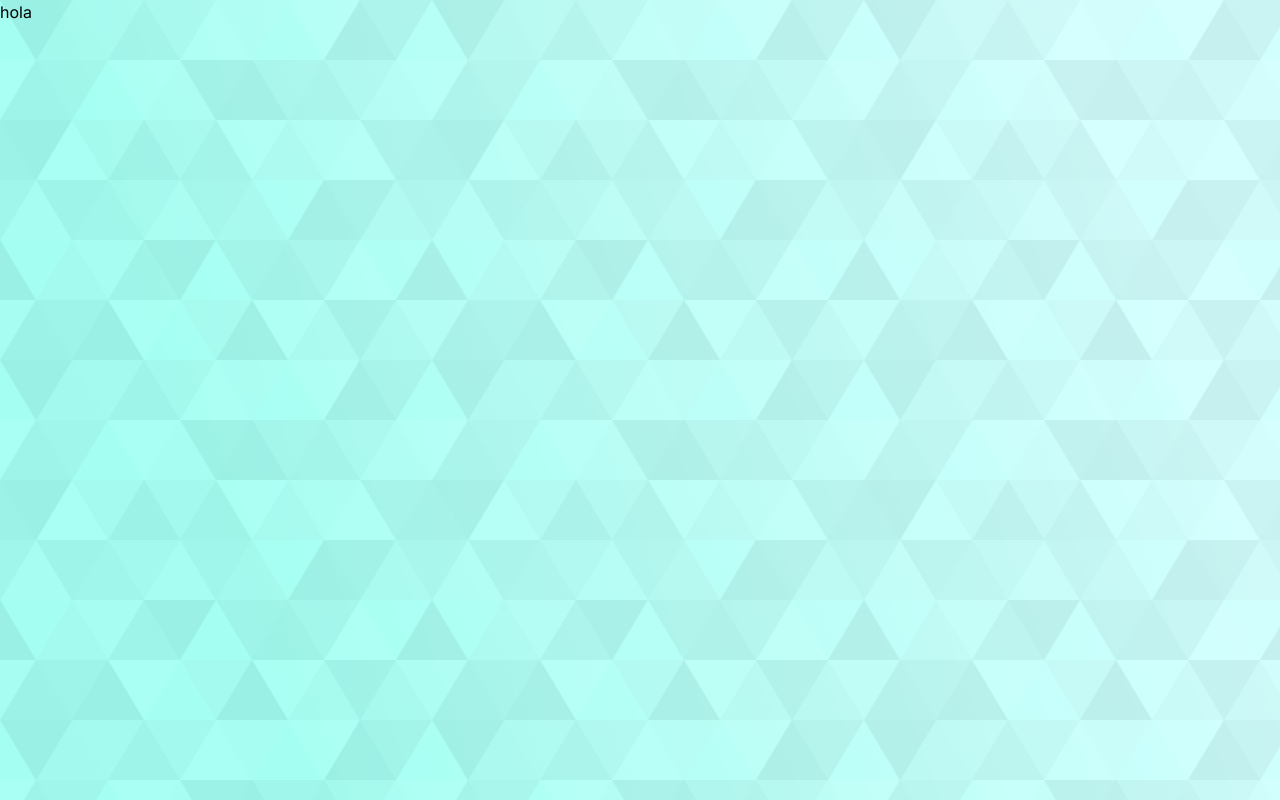
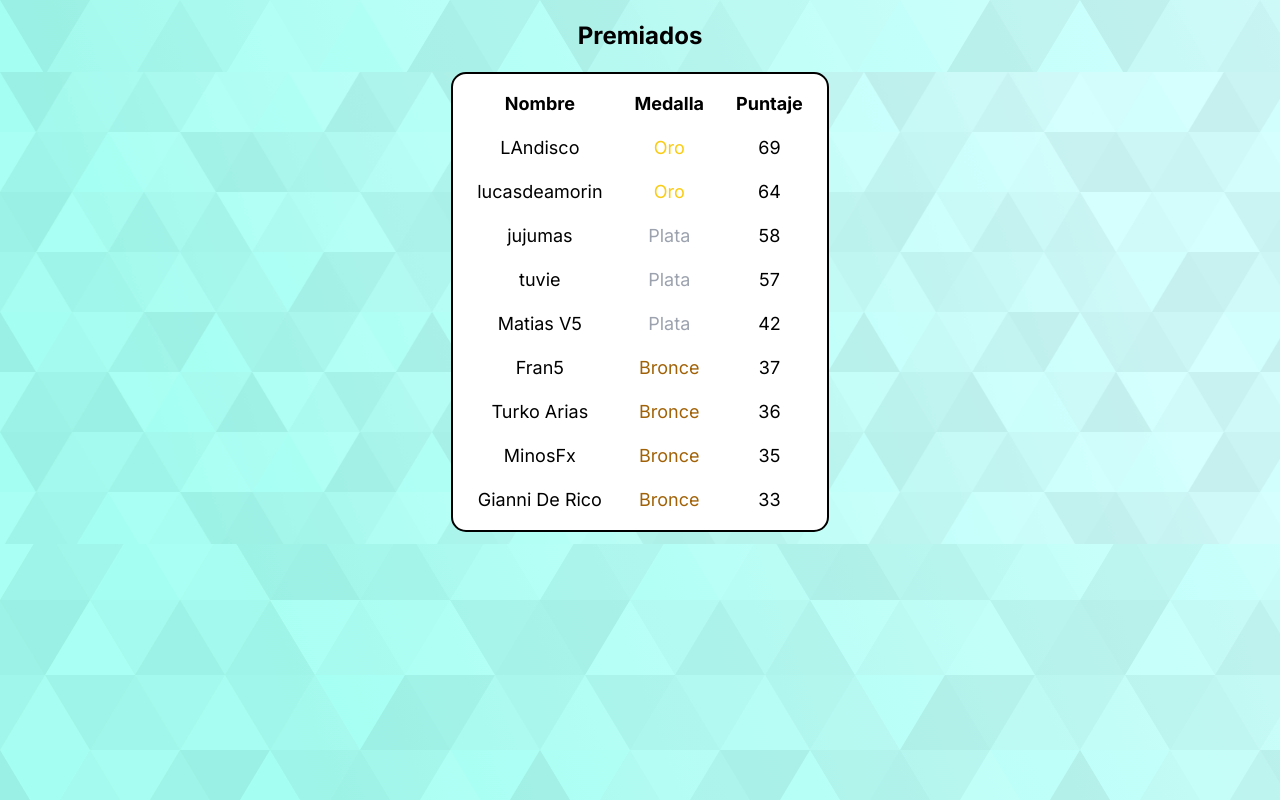
Before and after one commit to UrielJolodovsky/Orden-Mortimeriana-web, a Next.js app in the folder sitio-cuarentena/: page /resultados/cuarentena1 in a window 1280 px wide. Built offline with nearby package versions, Linux system fonts and the light colour scheme.

Commit message:
Results "Cuarentena I" added

```diff
--- a/sitio-cuarentena/src/app/resultados/cuarentena1/page.tsx
+++ b/sitio-cuarentena/src/app/resultados/cuarentena1/page.tsx
@@ -2,8 +2,71 @@
 
 export default function Home() {
     return (
-        <div className="bg-hero bg-cover w-screen h-screen">
-            hola
+        <div className="bg-hero w-screen h-screen">
+            <div className="p-5 flex justify-center items-center">
+                <h1 className="font-bold text-2xl">Premiados</h1>
+            </div>
+            <div className="flex justify-center items-center bg-hero bg-cover pb-3 px-2">
+                {/* Make table with name, and type of medal */}
+                <div className="border-2 border-black rounded-[15px] bg-white">
+                    <table className="sm:text-lg m-2 text-sm">
+                        <thead>
+                            <tr>
+                                <th className="px-4 py-2">Nombre</th>
+                                <th className="px-4 py-2">Medalla</th>
+                                <th className="px-4 py-2">Puntaje</th>
+                            </tr>
+                        </thead>
+                        <tbody className="text-center">
+                            <tr>
+                                <td className="px-4 py-2">LAndisco</td>
+                                <td className="px-4 py-2 text-yellow-400">Oro</td>
+                                <td className="px-4 py-2">69</td>
+                            </tr>
+                            <tr>
+                                <td className="px-4 py-2">lucasdeamorin</td>
+                                <td className="px-4 py-2 text-yellow-400">Oro</td>
+                                <td className="px-4 py-2">64</td>
+                            </tr>
+                            <tr>
+                                <td className="px-4 py-2">jujumas</td>
+                                <td className="px-4 py-2 text-gray-400">Plata</td>
+                                <td className="px-4 py-2">58</td>
+                            </tr>
+                            <tr>
+                                <td className="px-4 py-2">tuvie</td>
+                                <td className="px-4 py-2 text-gray-400">Plata</td>
+                                <td className="px-4 py-2">57</td>
+                            </tr>
+                            <tr>
+                                <td className="px-4 py-2">Matias V5</td>
+                                <td className="px-4 py-2 text-gray-400">Plata</td>
+                                <td className="px-4 py-2">42</td>
+                            </tr>
+                            <tr>
+                                <td className="px-4 py-2">Fran5</td>
+                                <td className="px-4 py-2 text-yellow-700">Bronce</td>
+                                <td className="px-4 py-2">37</td>
+                            </tr>
+                            <tr>
+                                <td className="px-4 py-2">Turko Arias</td>
+                                <td className="px-4 py-2 text-yellow-700">Bronce</td>
+                                <td className="px-4 py-2">36</td>
+                            </tr>
+                            <tr>
+                                <td className="px-4 py-2">MinosFx</td>
+                                <td className="px-4 py-2 text-yellow-700">Bronce</td>
+                                <td className="px-4 py-2">35</td>
+                            </tr>
+                            <tr>
+                                <td className="px-4 py-2">Gianni De Rico</td>
+                                <td className="px-4 py-2 text-yellow-700">Bronce</td>
+                                <td className="px-4 py-2">33</td>
+                            </tr>
+                        </tbody>
+                    </table>
+                </div>
+            </div>
         </div>
     )
 }
--- a/sitio-cuarentena/src/app/resultados/cuarentena2/page.tsx
+++ b/sitio-cuarentena/src/app/resultados/cuarentena2/page.tsx
@@ -2,8 +2,8 @@
 
 export default function Home() {
     return (
-        <div className="bg-hero bg-cover h-screen">
-            <div className="p-5 flex justify-center items-center bg-hero bg-cover">
+        <div className="bg-hero h-screen">
+            <div className="p-5 flex justify-center items-center">
                 <h1 className="font-bold text-2xl">Premiados</h1>
             </div>
             <div className="flex justify-center items-center pb-3 px-2 bg-hero bg-cover">
--- a/sitio-cuarentena/src/app/resultados/cuarentena3/page.tsx
+++ b/sitio-cuarentena/src/app/resultados/cuarentena3/page.tsx
@@ -2,7 +2,7 @@
 
 export default function Home() {
     return (
-        <div className="bg-hero bg-cover max">
+        <div className="bg-hero h-screen">
             <div className="p-5 flex justify-center items-center bg-hero bg-cover w-full h-full">
                 <h1 className="font-bold text-2xl">Premiados</h1>
             </div>
--- a/sitio-cuarentena/src/app/resultados/cuarentena4/page.tsx
+++ b/sitio-cuarentena/src/app/resultados/cuarentena4/page.tsx
@@ -2,7 +2,7 @@
 
 export default function Home() {
     return(
-        <div className="bg-hero bg-cover w-screen h-screen">
+        <div className="bg-hero w-screen h-screen">
             <div className="p-5 flex justify-center items-center">
                 <h1 className="font-bold text-2xl">Premiados</h1>
             </div>
--- a/sitio-cuarentena/src/app/resultados/semana1/page.tsx
+++ b/sitio-cuarentena/src/app/resultados/semana1/page.tsx
@@ -2,8 +2,8 @@
 
 export default function Home() {
     return(
-        <div className="bg-hero bg-cover pb-3 h-screen">
-            <div className="p-5 flex justify-center items-center bg-hero bg-cover">
+        <div className="bg-hero pb-3 h-screen">
+            <div className="p-5 flex justify-center items-center">
                 <h1 className="font-bold text-2xl">Premiados</h1>
             </div>
             <div className="flex justify-center items-center bg-hero bg-cover pb-3 px-2">
```
